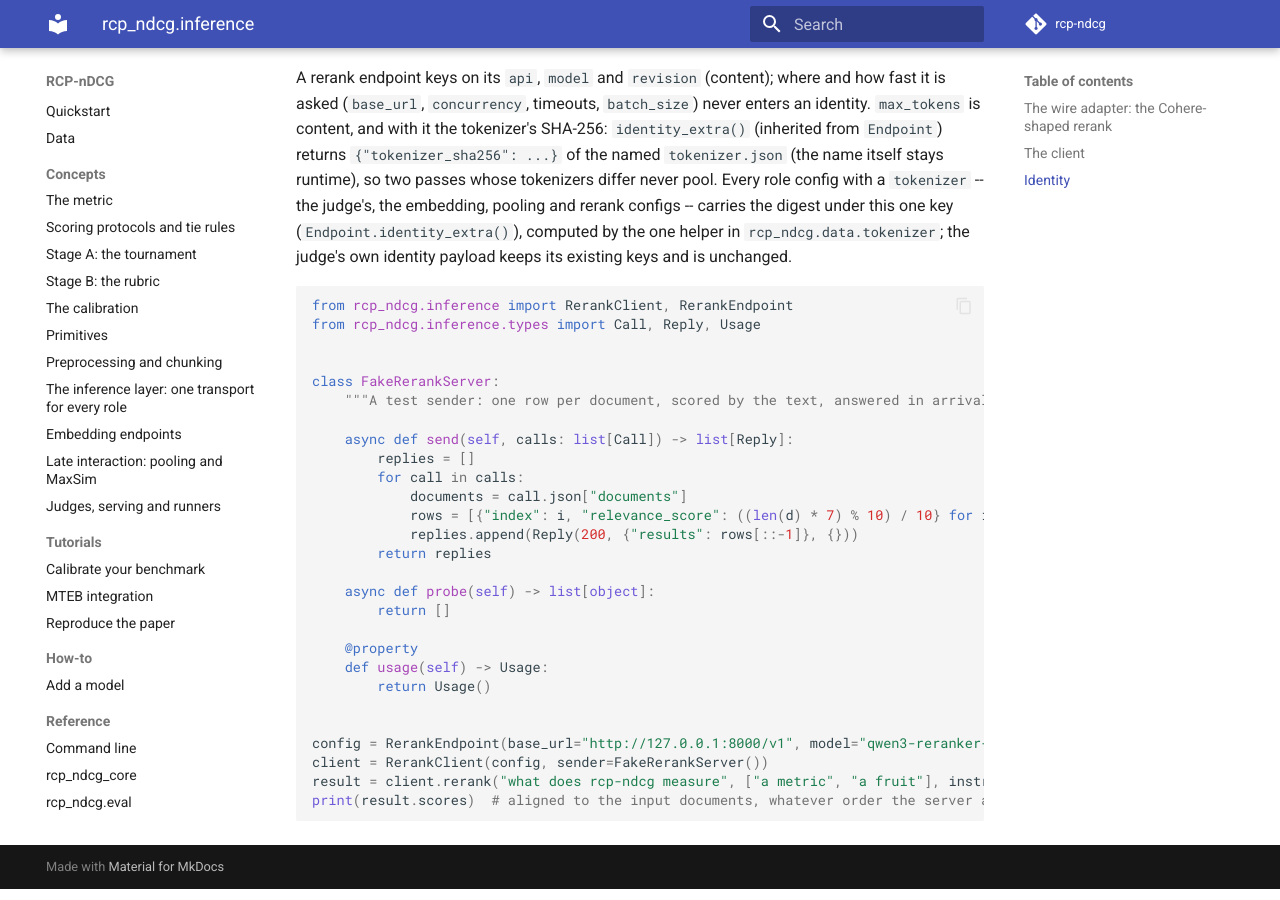
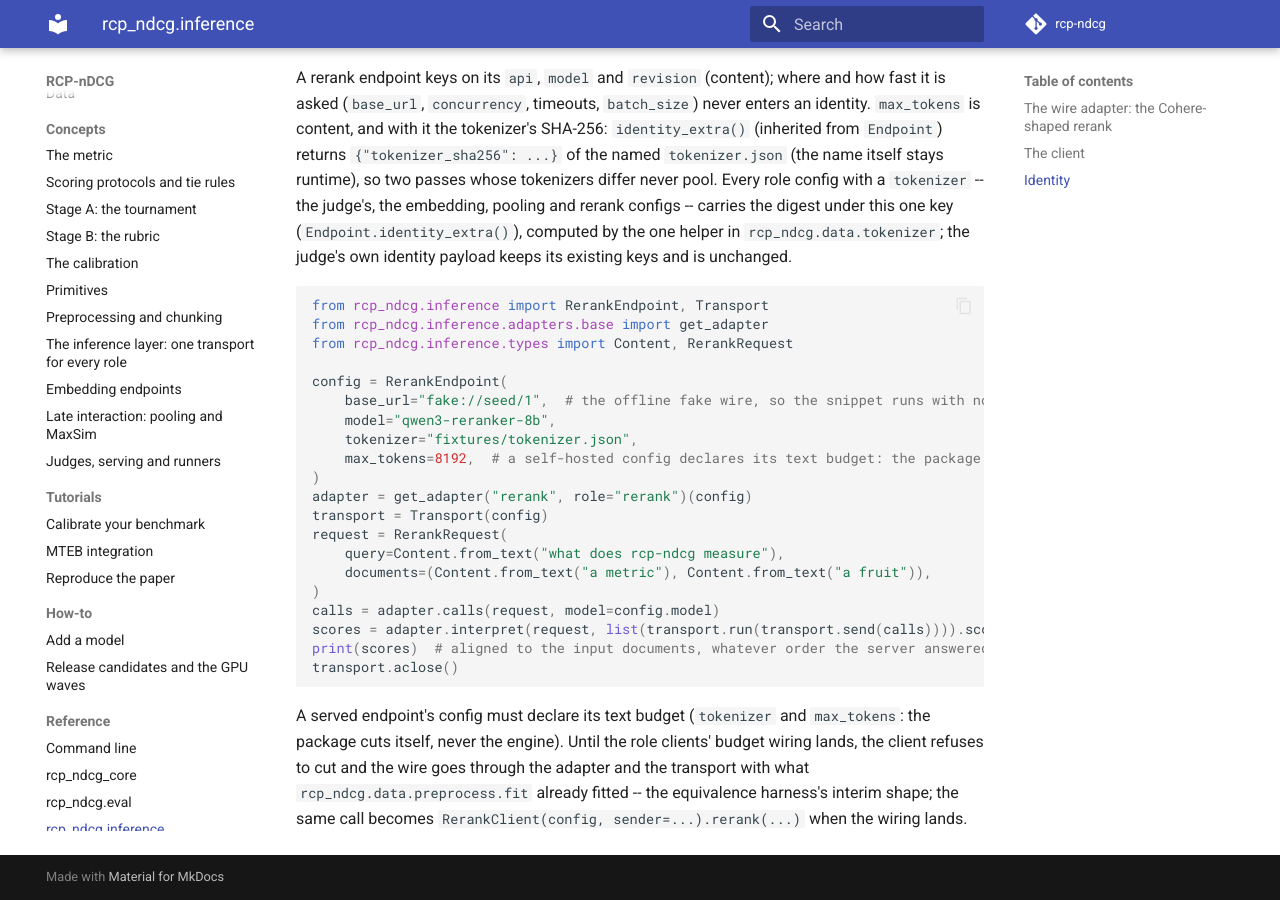
Before and after one commit to cohere-ai/rcp-ndcg, an MkDocs documentation site: the page built from docs/api/inference.md, in a window 1280 px wide and 900 px high, scrolled down 2009 px. Built offline with MkDocs 1.6.1 and Material for MkDocs 9.7.7, drawn with Linux system fonts in a browser that asks for light colours; comment, search, counter and statistics services are not loaded.

Commit message:
Docs: the release-candidate how-to, the wave submission, and the regenerated schemas
The new how-to page (build an RC, the wheelhouse, the three environments,
submitting the waves, wave 0 with its checks and its assumptions and the exact
kjobs-go submission) is in the nav; add-a-model.md's wave section and the
package README describe the new flow; the recipe ServeConfig docstring names the
plugins module instead of plugins.txt. The root schemas and the Python-surface
snapshot are regenerated against the merged tree (the merge's regeneration,
stale until now); the docs snippets that the merged product refused (a
self-hosted config declares its text budget) are updated, and the served rerank
demo goes through the offline fake wire via the adapter and transport until the
role clients' budget wiring lands.

````diff
--- a/docs/api/inference.md
+++ b/docs/api/inference.md
@@ -73,31 +73,31 @@
 `rcp_ndcg.data.tokenizer`; the judge's own identity payload keeps its existing keys and is unchanged.
 
 ```python
-from rcp_ndcg.inference import RerankClient, RerankEndpoint
-from rcp_ndcg.inference.types import Call, Reply, Usage
+from rcp_ndcg.inference import RerankEndpoint, Transport
+from rcp_ndcg.inference.adapters.base import get_adapter
+from rcp_ndcg.inference.types import Content, RerankRequest
+
+config = RerankEndpoint(
+    base_url="fake://seed/1",  # the offline fake wire, so the snippet runs with no server
+    model="qwen3-reranker-8b",
+    tokenizer="fixtures/tokenizer.json",
+    max_tokens=8192,  # a self-hosted config declares its text budget: the package cuts, never the engine
+)
+adapter = get_adapter("rerank", role="rerank")(config)
+transport = Transport(config)
+request = RerankRequest(
+    query=Content.from_text("what does rcp-ndcg measure"),
+    documents=(Content.from_text("a metric"), Content.from_text("a fruit")),
+)
+calls = adapter.calls(request, model=config.model)
+scores = adapter.interpret(request, list(transport.run(transport.send(calls)))).scores
+print(scores)  # aligned to the input documents, whatever order the server answered in
+transport.aclose()
+```
 
 
-class FakeRerankServer:
-    """A test sender: one row per document, scored by the text, answered in arrival order shuffled."""
-
-    async def send(self, calls: list[Call]) -> list[Reply]:
-        replies = []
-        for call in calls:
-            documents = call.json["documents"]
-            rows = [{"index": i, "relevance_score": ((len(d) * 7) % 10) / 10} for i, d in enumerate(documents)]
-            replies.append(Reply(200, {"results": rows[::-1]}, {}))
-        return replies
-
-    async def probe(self) -> list[object]:
-        return []
-
-    @property
-    def usage(self) -> Usage:
-        return Usage()
-
-
-config = RerankEndpoint(base_url="http://127.0.0.1:8000/v1", model="qwen3-reranker-8b")
-client = RerankClient(config, sender=FakeRerankServer())
-result = client.rerank("what does rcp-ndcg measure", ["a metric", "a fruit"], instruction="Find the relevant passage")
-print(result.scores)  # aligned to the input documents, whatever order the server answered in
-```
+A served endpoint's config must declare its text budget (`tokenizer` and `max_tokens`: the package cuts
+itself, never the engine). Until the role clients' budget wiring lands, the client refuses to cut and the
+wire goes through the adapter and the transport with what `rcp_ndcg.data.preprocess.fit` already fitted --
+the equivalence harness's interim shape; the same call becomes `RerankClient(config, sender=...).rerank(...)`
+when the wiring lands.
--- a/mkdocs.yml
+++ b/mkdocs.yml
@@ -35,6 +35,7 @@
       - "Reproduce the paper": tutorials/reproduce-the-paper.md
   - How-to:
       - "Add a model": how-to/add-a-model.md
+      - "Release candidates and the GPU waves": how-to/release-candidates.md
   - Reference:
       - "Command line": reference/cli.md
       - "rcp_ndcg_core": api/metric.md
````
Also changed, not shown: CHANGELOG.md (+27 -0 lines), docs/concepts/embeddings.md (+2 -0 lines), docs/concepts/inference.md (+6 -1 lines), docs/how-to/add-a-model.md (+14 -14 lines), docs/how-to/release-candidates.md (added, +143 -0 lines), packages/rcp-ndcg-vllm/README.md (+9 -3 lines), 6 other files.
